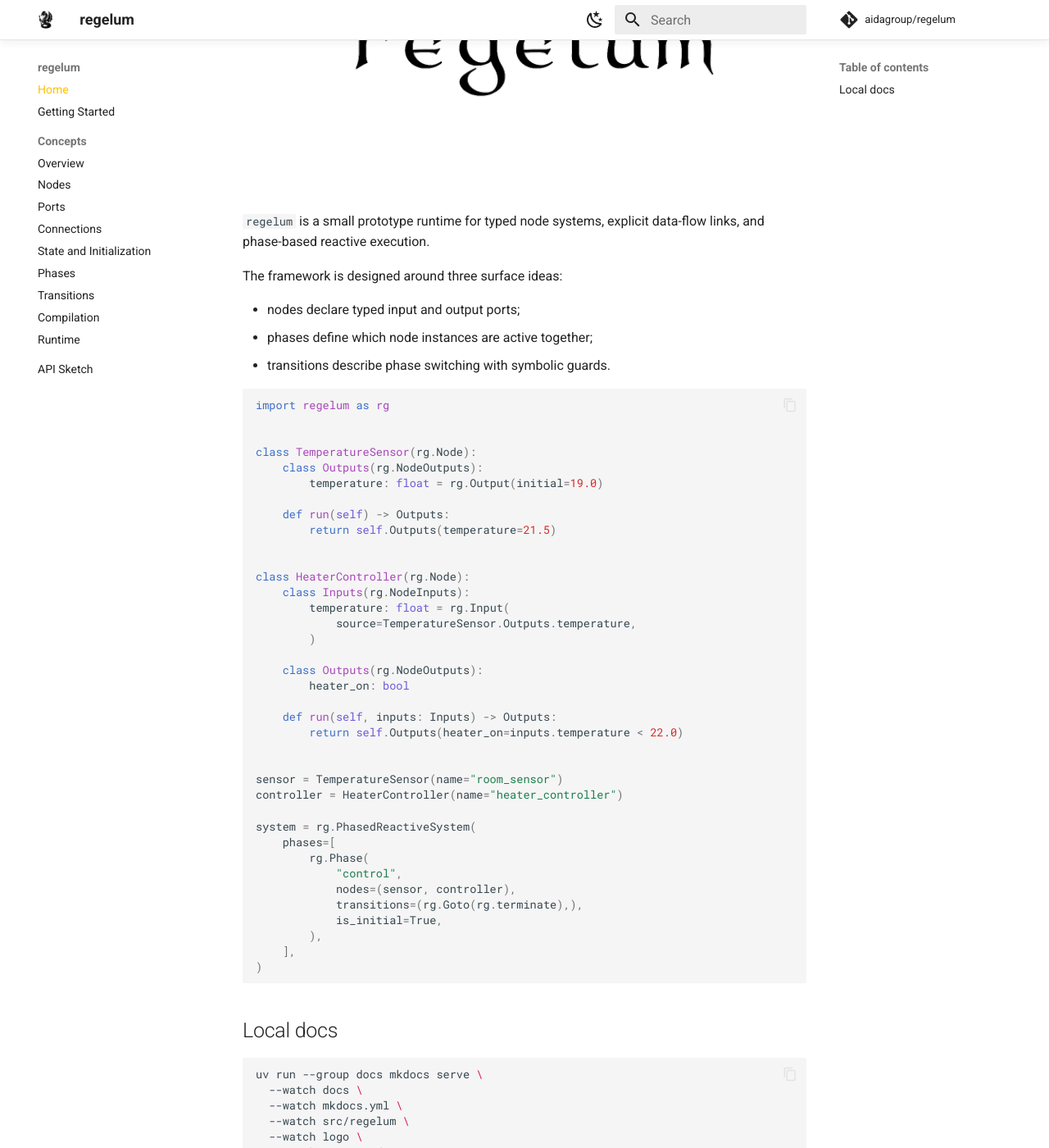
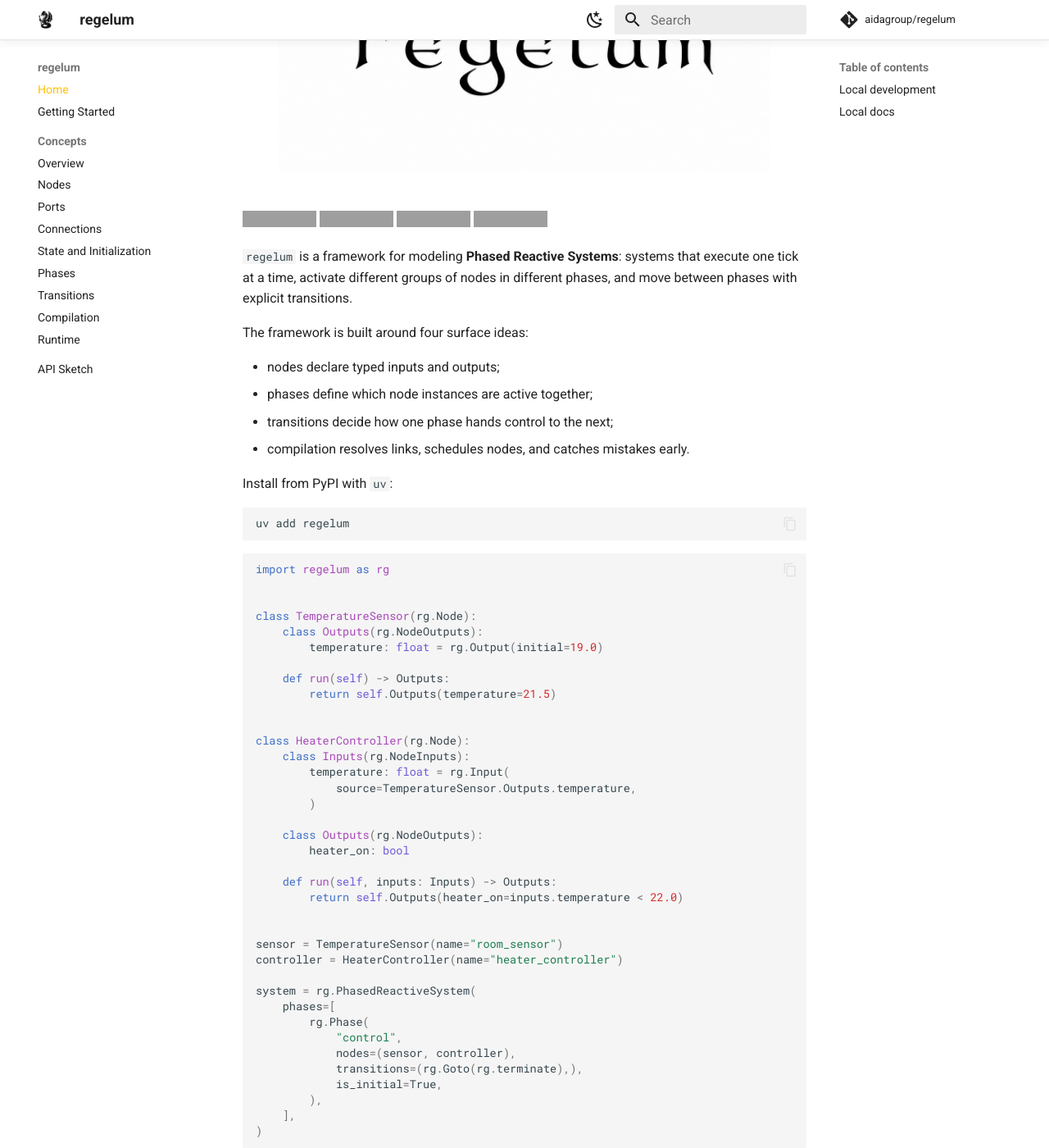
Before and after one commit to aidagroup/regelum, an MkDocs documentation site: the page built from docs/index.md, in a window 1280 px wide and 1400 px high, scrolled down 520 px. Shown: the whole window at 82% size. Built offline with MkDocs 1.6.1 and Material for MkDocs 9.7.7, drawn with Linux system fonts in a browser that asks for light colours; comment, search, counter and statistics services are not loaded; some of the changed text lies outside the part shown; grey boxes are pictures that could not be loaded.

Commit message:
docs(site): add uv and hook onboarding to the docs home

````diff
--- a/docs/index.md
+++ b/docs/index.md
@@ -3,26 +3,34 @@
 </style>
 
 <p class="hero-logo">
-  <img
-    class="hero-logo-light"
-    src="assets/logo_big_transparent.png"
-    alt="regelum"
-  >
-  <img
-    class="hero-logo-dark"
-    src="assets/logo_big_white_transparent.png"
-    alt="regelum"
-  >
+  <img src="assets/logo_big.png" alt="regelum">
 </p>
 
-`regelum` is a small prototype runtime for typed node systems,
-explicit data-flow links, and phase-based reactive execution.
+<p>
+  <a href="https://github.com/aidagroup/regelum">
+    <img alt="repo" src="https://img.shields.io/badge/github-aidagroup%2Fregelum-181717?logo=github&logoColor=white">
+  </a>
+  <img alt="docs" src="https://img.shields.io/badge/docs-mkdocs%20material-526CFE?logo=materialformkdocs&logoColor=white">
+  <img alt="tests" src="https://img.shields.io/badge/tests-pytest-0A9EDC?logo=pytest&logoColor=white">
+  <img alt="uv" src="https://img.shields.io/badge/managed%20with-uv-6A5ACD">
+</p>
 
-The framework is designed around three surface ideas:
+`regelum` is a framework for modeling **Phased Reactive Systems**:
+systems that execute one tick at a time, activate different groups of nodes in
+different phases, and move between phases with explicit transitions.
 
-- nodes declare typed input and output ports;
+The framework is built around four surface ideas:
+
+- nodes declare typed inputs and outputs;
 - phases define which node instances are active together;
-- transitions describe phase switching with symbolic guards.
+- transitions decide how one phase hands control to the next;
+- compilation resolves links, schedules nodes, and catches mistakes early.
+
+Install from PyPI with `uv`:
+
+```bash
+uv add regelum
+```
 
 ```python
 import regelum as rg
@@ -64,6 +72,19 @@
 )
 ```
 
+## Local development
+
+Set up the repository, install hooks, and run the full local gate:
+
+```bash
+uv sync --all-groups
+uv run prek install --hook-type pre-commit --hook-type pre-push
+uv run prek run --all-files
+```
+
+The `pre-push` hook runs `pytest`, so a normal `git push` exercises the test
+suite automatically.
+
 ## Local docs
 
 ```bash
````
Also changed, not shown: docs/getting-started.md (+31 -3 lines), docs/assets/logo_big.png (added).
